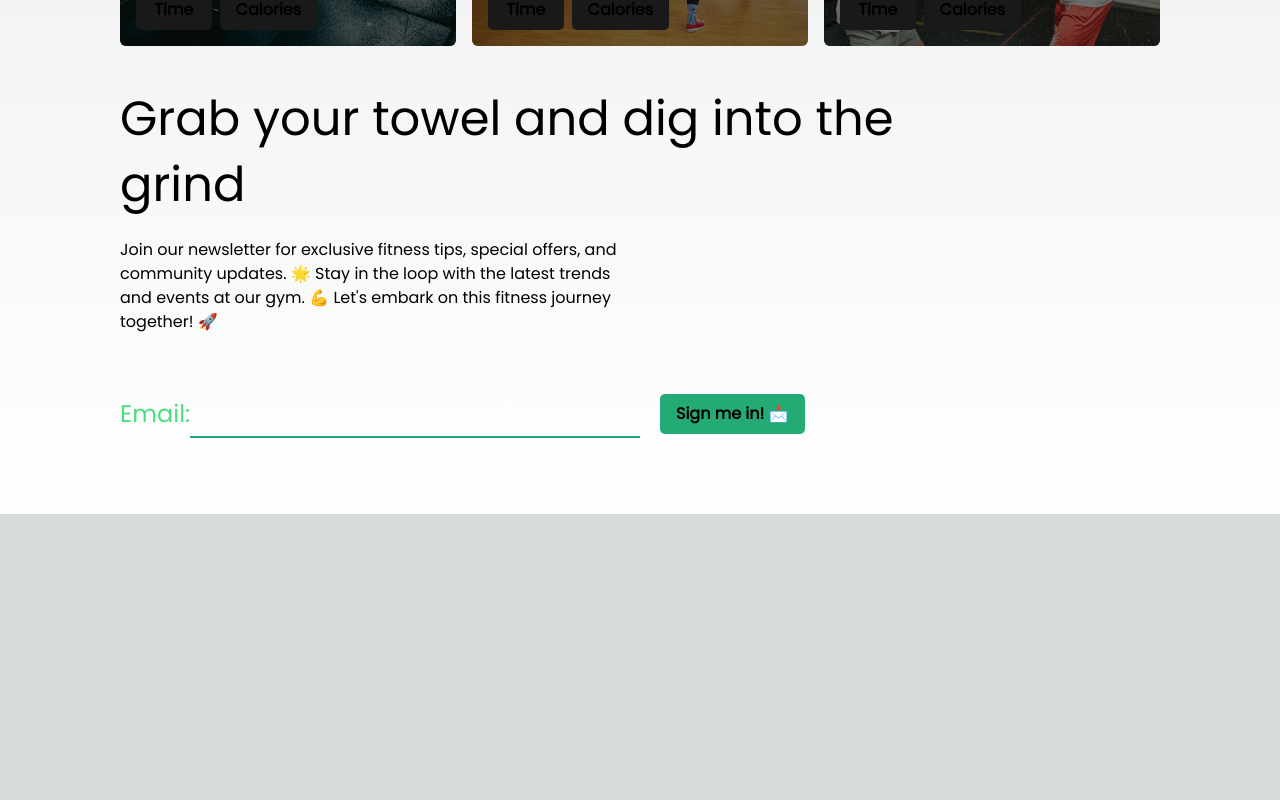
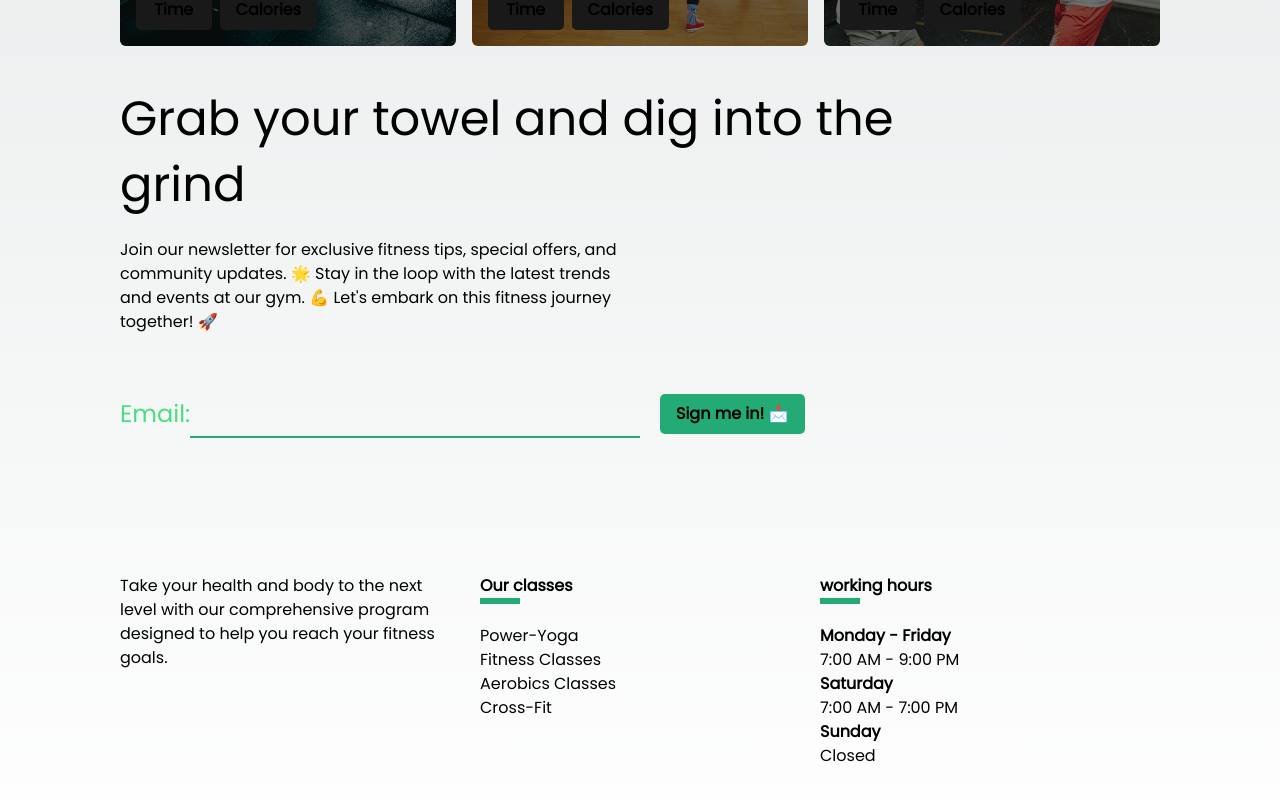
Before and after one commit to Sierra9999/activos-gym, a Next.js app: page / in a window 1280 px wide. Shown: the part 1150-1950 px from the top of the page. Before the commit the page ends 1664 px from the top, so only its background shows below. Built offline with nearby package versions, Linux system fonts and the light colour scheme.

Commit message:
feat: footer

```diff
--- /dev/null
+++ b/app/Components/Footer/index.tsx
@@ -0,0 +1,29 @@
+import React from 'react'
+
+const Footer = () => {
+    return (
+        <section className='py-20 min-h-48 flex justify-between'>
+            <section className="flex-1">
+                Take your health and body to the next level with our comprehensive program designed to help you reach your fitness goals.
+            </section>
+            <section className='flex-1 pl-5' >
+                    <h3 className="text-bottom-accent">Our classes <span ></span></h3>
+                    <h5>Power-Yoga</h5>
+                    <h5>Fitness Classes</h5>
+                    <h5>Aerobics Classes</h5>
+                    <h5>Cross-Fit</h5>
+            </section>
+            <section className='flex-1'>
+                <h3 className='text-bottom-accent'>working hours</h3>
+                <strong>Monday - Friday</strong>
+                <p>7:00 AM - 9:00 PM</p>
+                <strong>Saturday</strong>
+                <p>7:00 AM - 7:00 PM</p>
+                <strong>Sunday</strong>
+                <p>Closed</p>
+            </section>
+        </section>
+    )
+}
+
+export default Footer
--- a/app/layout.tsx
+++ b/app/layout.tsx
@@ -2,6 +2,7 @@ import { Poppins } from "next/font/google";
 import "./globals.css";
 import "./styles.css"
 import Header from "./Components/Header";
+import Footer from "./Components/Footer";
 const inter = Poppins({ subsets: ["latin"] ,weight: "400"});
 
 export const metadata = {
@@ -13,8 +14,9 @@ export default function RootLayout({ children } : {children : React.ReactNode})
   return (
     <html lang="en">
       <body className={`${inter.className} lg:mx-10 lg:px-20 px-5 py-5 `}>
-        <Header></Header>
+        <Header/>
         {children}
+        <Footer/>
       </body>
     </html>
   );
--- a/app/page.tsx
+++ b/app/page.tsx
@@ -9,7 +9,6 @@ export default async function Home() {
       <Hero></Hero>
       <BentoMenu></BentoMenu>
       <NewsLetter></NewsLetter>
-
     </main>
   );
 }
--- a/app/styles.css
+++ b/app/styles.css
@@ -48,3 +48,19 @@
 .z-2 {
     z-index: 2;
 }
+
+
+.text-bottom-accent{
+    margin-bottom: 20px;
+    display: flex;
+    flex-direction: column;
+    font-weight: 800;
+}
+.text-bottom-accent::after{
+    content: "";
+    background-color: var(--green);
+    position: relative;
+    display: inline-block;
+    height: 6px;
+    width: 40px;
+}
```
